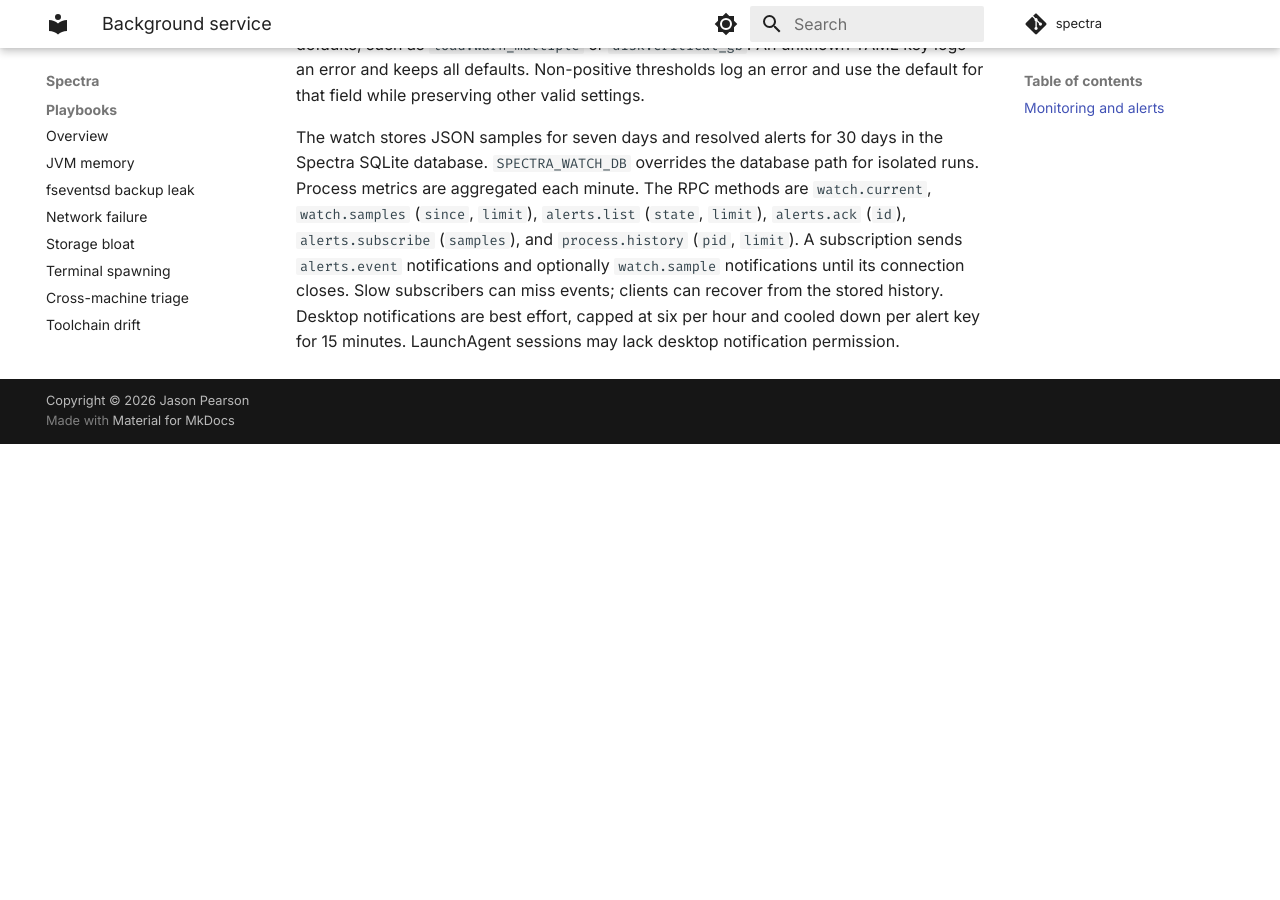
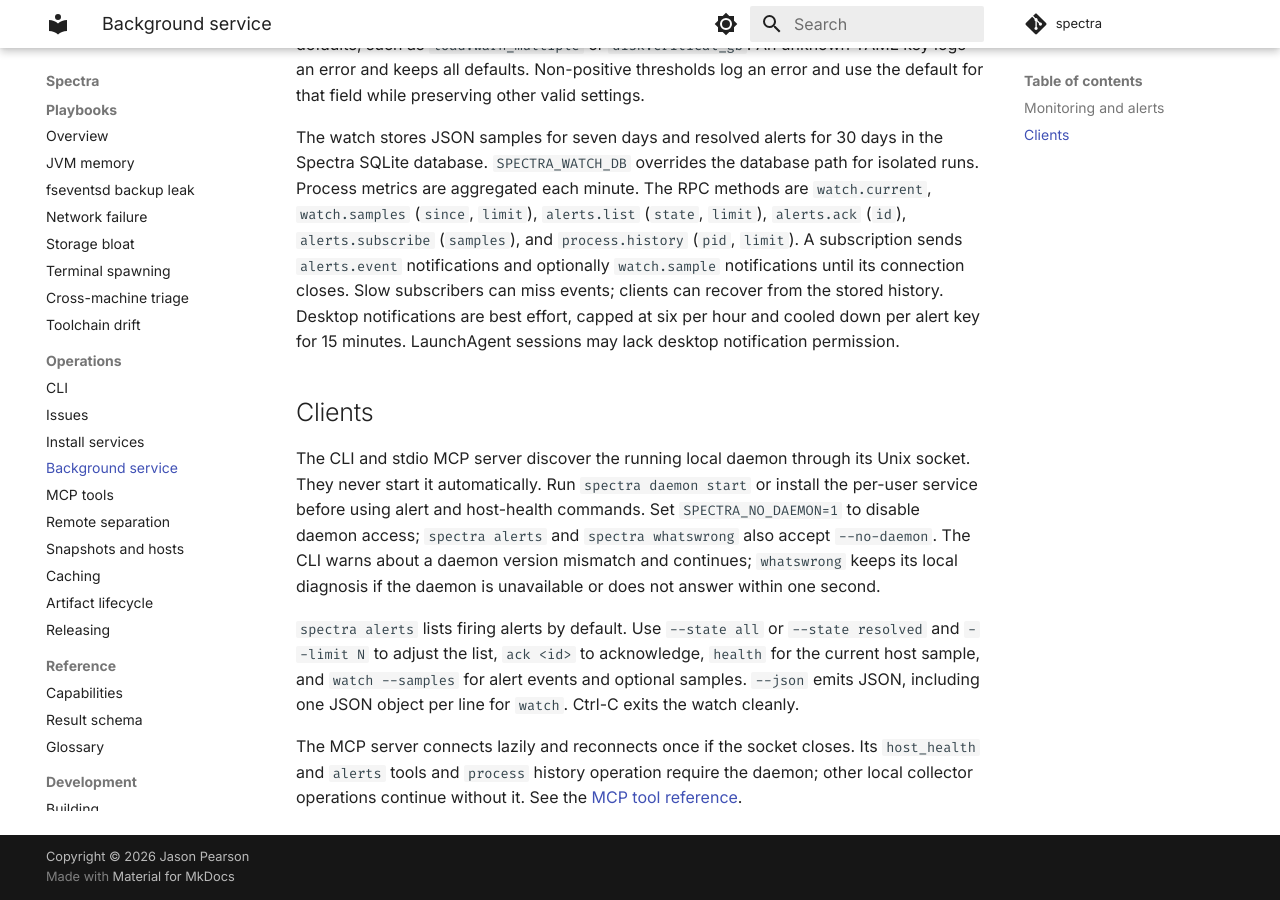
Before and after one commit to kaeawc/spectra, an MkDocs documentation site: the page built from docs/operations/daemon.md, in a window 1280 px wide and 900 px high, scrolled down 1558 px. Built offline with MkDocs 1.6.1 and Material for MkDocs 9.7.7, drawn with Linux system fonts in a browser that asks for light colours; comment, search, counter and statistics services are not loaded; before the commit the page ends 2002 px from its top, so only the background shows below that.

Commit message:
Document daemon clients and MCP tools

```diff
--- a/docs/operations/daemon.md
+++ b/docs/operations/daemon.md
@@ -79,3 +79,24 @@ closes. Slow subscribers can miss events; clients can recover from the stored
 history. Desktop notifications are best effort, capped at six per hour and
 cooled down per alert key for 15 minutes. LaunchAgent sessions may lack desktop
 notification permission.
+
+## Clients
+
+The CLI and stdio MCP server discover the running local daemon through its Unix
+socket. They never start it automatically. Run `spectra daemon start` or install
+the per-user service before using alert and host-health commands. Set
+`SPECTRA_NO_DAEMON=1` to disable daemon access; `spectra alerts` and
+`spectra whatswrong` also accept `--no-daemon`. The CLI warns about a daemon
+version mismatch and continues; `whatswrong` keeps its local diagnosis if the
+daemon is unavailable or does not answer within one second.
+
+`spectra alerts` lists firing alerts by default. Use `--state all` or
+`--state resolved` and `--limit N` to adjust the list, `ack <id>` to acknowledge,
+`health` for the current host sample, and `watch --samples` for alert events and
+optional samples. `--json` emits JSON, including one JSON object per line for
+`watch`. Ctrl-C exits the watch cleanly.
+
+The MCP server connects lazily and reconnects once if the socket closes. Its
+`host_health` and `alerts` tools and `process` history operation require the
+daemon; other local collector operations continue without it. See the
+[MCP tool reference](mcp.md).
--- a/mkdocs.yml
+++ b/mkdocs.yml
@@ -114,6 +114,7 @@ nav:
       - Issues: operations/issues.md
       - Install services: operations/install-services.md
       - Background service: operations/daemon.md
+      - MCP tools: operations/mcp.md
       - Remote separation: operations/remote.md
       - Snapshots and hosts: operations/snapshots-and-hosts.md
       - Caching: operations/caching.md
```
Also changed, not shown: docs/operations/cli.md (+11 -2 lines), docs/operations/mcp.md (added, +20 -0 lines).
